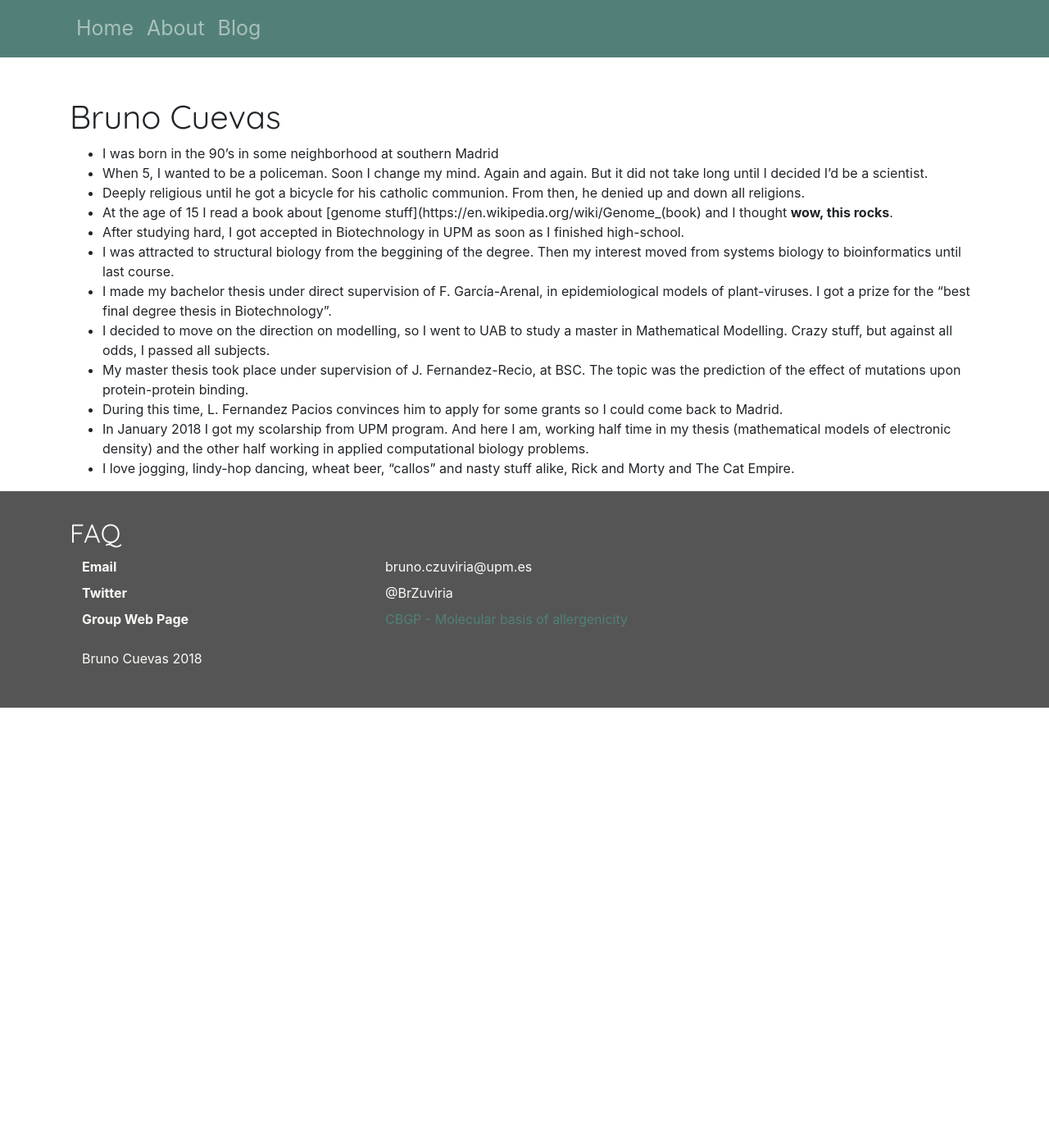
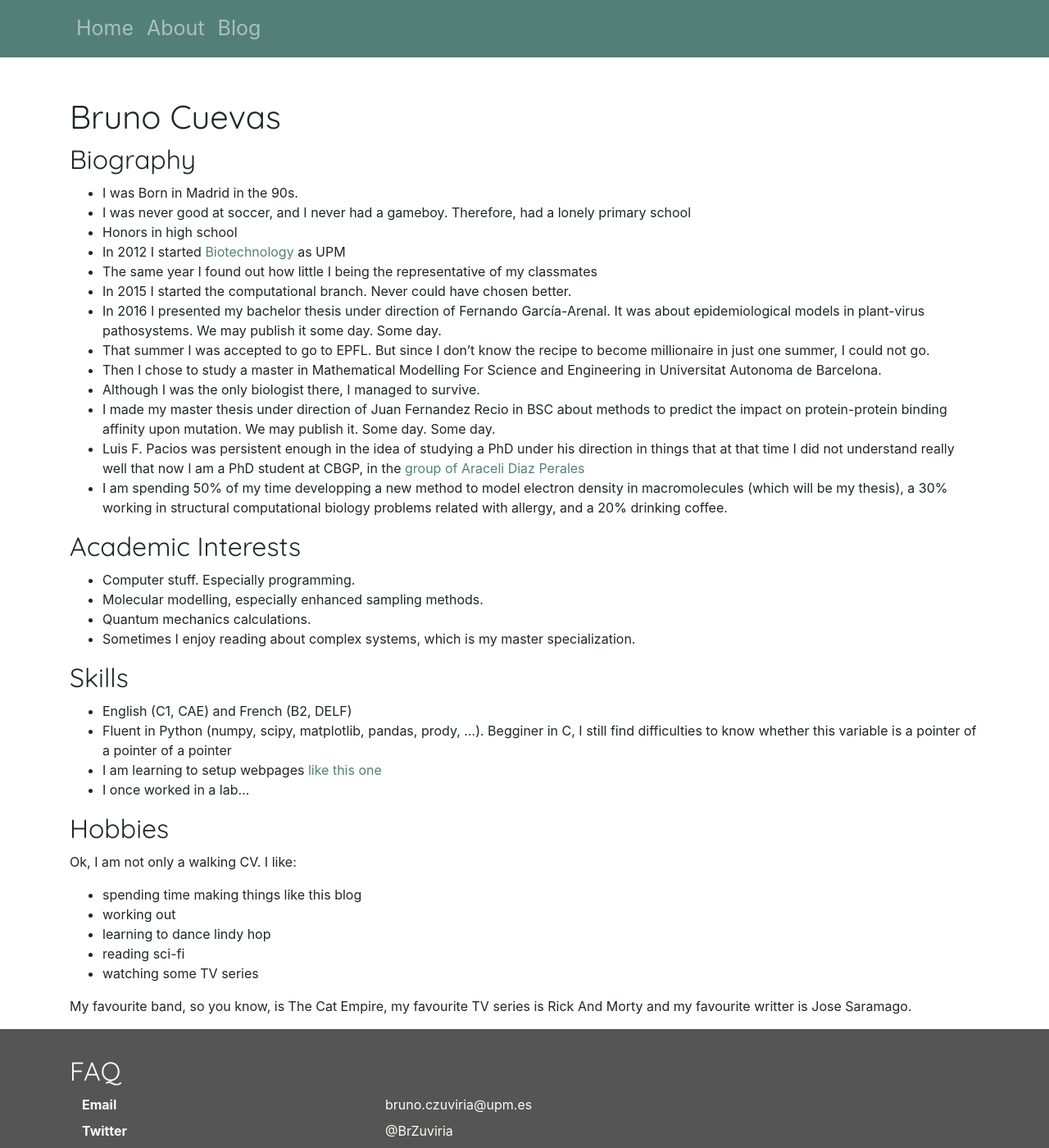
Before and after one commit to brunocuevas/brunocuevas.github.io, a Jekyll site: the page built from about.md, in a window 1280 px wide and 1400 px high. Shown: the whole window at 82% size. Built offline with Jekyll 4.4.1, drawn with Linux system fonts in a browser that asks for light colours; nearby versions of some CDN libraries.

Commit message:
update in my "about me"

```diff
--- a/about.md
+++ b/about.md
@@ -5,31 +5,58 @@ layout: post
 
 # Bruno Cuevas
 
-- I was born in the 90's in some neighborhood at southern Madrid
-- When 5, I wanted to be a policeman. Soon I change my mind. Again and again. But
-it did not take long until I decided I'd be a scientist.
-- Deeply religious until he got a bicycle for his catholic communion. From then,
-he denied up and down all religions.
-- At the age of 15 I read a book about
-[genome stuff](https://en.wikipedia.org/wiki/Genome_(book) and I thought
-**wow, this rocks**.
-- After studying hard, I got accepted in Biotechnology in UPM as soon as I
-finished high-school.
-- I was attracted to structural biology from the beggining of the degree. Then
-my interest moved from systems biology to bioinformatics until last course.
-- I made my bachelor thesis under direct supervision of F. García-Arenal, in
-epidemiological models of plant-viruses. I got a prize for the "best final
-degree thesis in Biotechnology".
-- I decided to move on the direction on modelling, so I went to UAB to study a
-master in Mathematical Modelling. Crazy stuff, but against all odds, I passed all
-subjects.
-- My master thesis took place under supervision of J. Fernandez-Recio, at BSC.
-The topic was the prediction of the effect of mutations upon protein-protein
-binding.
-- During this time, L. Fernandez Pacios convinces him to apply for some
-grants so I could come back to Madrid.
-- In January 2018 I got my scolarship from UPM program. And here I am, working
-half time in my thesis (mathematical models of electronic density) and the other
-half working in applied computational biology problems.
-- I love jogging, lindy-hop dancing, wheat beer, "callos" and nasty stuff alike,
-Rick and Morty and The Cat Empire.
+## Biography
+
+- I was Born in Madrid in the 90s.
+- I was never good at soccer, and I never had a gameboy. Therefore, had a lonely
+primary school
+- Honors in high school
+- In 2012 I started [Biotechnology](http://www.upm.es/Estudiantes/Estudios_Titulaciones/EstudiosOficialesGrado/ArticulosRelacionados?fmt=detail&id=fd8c88ff1da0f210VgnVCM10000009c7648a____)
+as UPM
+- The same year I found out how little I being the representative of my classmates
+- In 2015 I started the computational branch. Never could have chosen better.
+- In 2016 I presented my bachelor thesis under direction of Fernando García-Arenal. It was about
+epidemiological models in plant-virus pathosystems. We may publish it some day. Some day.
+- That summer I was accepted to go to EPFL. But since I don't know the recipe
+to become millionaire in just one summer, I could not go.
+- Then I chose to study a master in Mathematical Modelling For Science and Engineering in
+Universitat Autonoma de Barcelona.
+- Although I was the only biologist there, I managed to survive.
+- I made my master thesis under direction of Juan Fernandez Recio in BSC about
+methods to predict the impact on protein-protein binding affinity upon
+mutation. We may publish it. Some day. Some day.
+- Luis F. Pacios was persistent enough in the idea of studying a PhD under
+his direction in things that at that time I did not understand really well that
+now I am a PhD student at CBGP, in the [group of Araceli Diaz Perales](alislab.es)
+- I am spending 50% of my time developping a new method to model electron
+density in macromolecules (which will be my thesis), a 30% working in
+structural computational biology problems related with allergy, and a 20%
+drinking coffee.
+
+## Academic Interests
+
+- Computer stuff. Especially programming.
+- Molecular modelling, especially enhanced sampling methods.
+- Quantum mechanics calculations.
+- Sometimes I enjoy reading about complex systems, which is my master specialization.
+
+## Skills
+
+- English (C1, CAE) and French (B2, DELF)
+- Fluent in Python (numpy, scipy, matplotlib, pandas, prody, ...). Begginer in
+C, I still find difficulties to know whether this variable is a pointer of a
+pointer of a pointer
+- I am learning to setup webpages [like this one](alislab.es)
+- I once worked in a lab...
+
+## Hobbies
+
+Ok, I am not only a walking CV. I like:
+- spending time making things like this blog
+- working out
+- learning to dance lindy hop
+- reading sci-fi
+- watching some TV series
+
+My favourite band, so you know, is The Cat Empire, my favourite TV series is
+Rick And Morty and my favourite writter is Jose Saramago.
```
